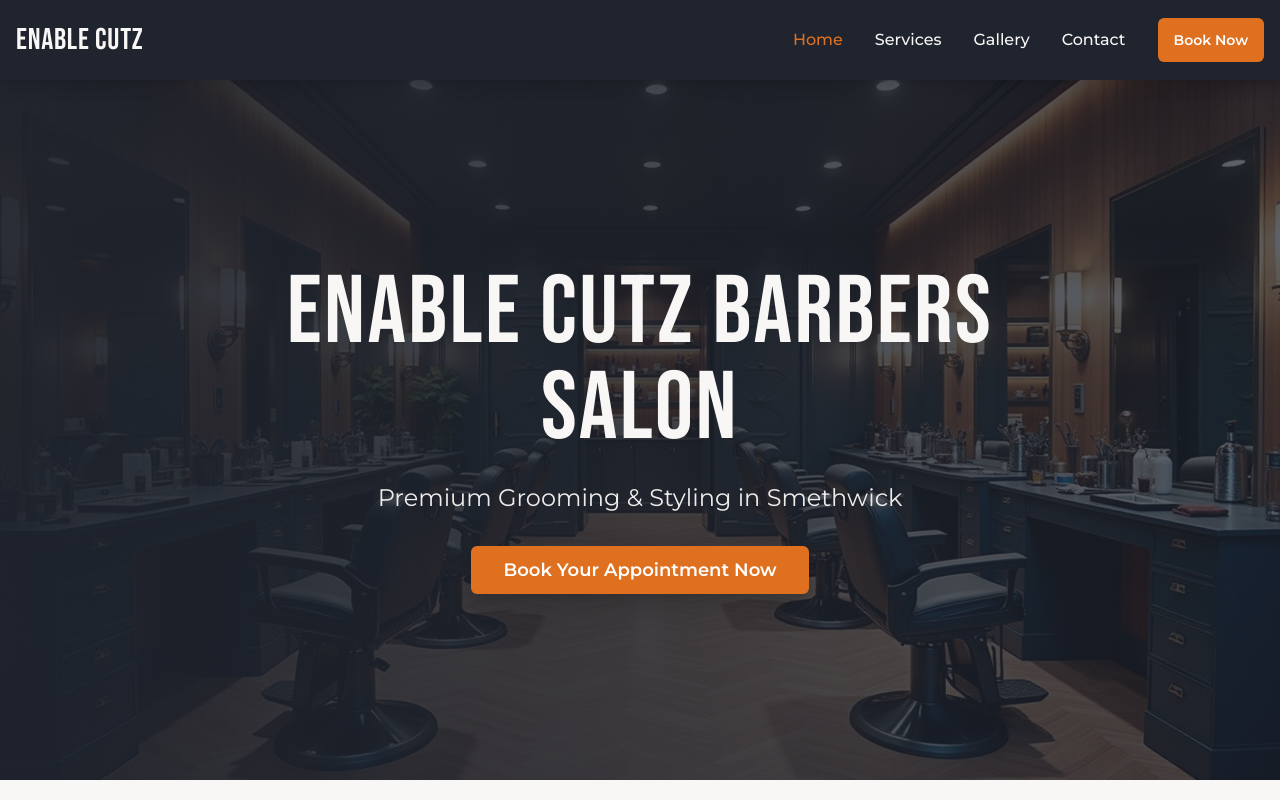
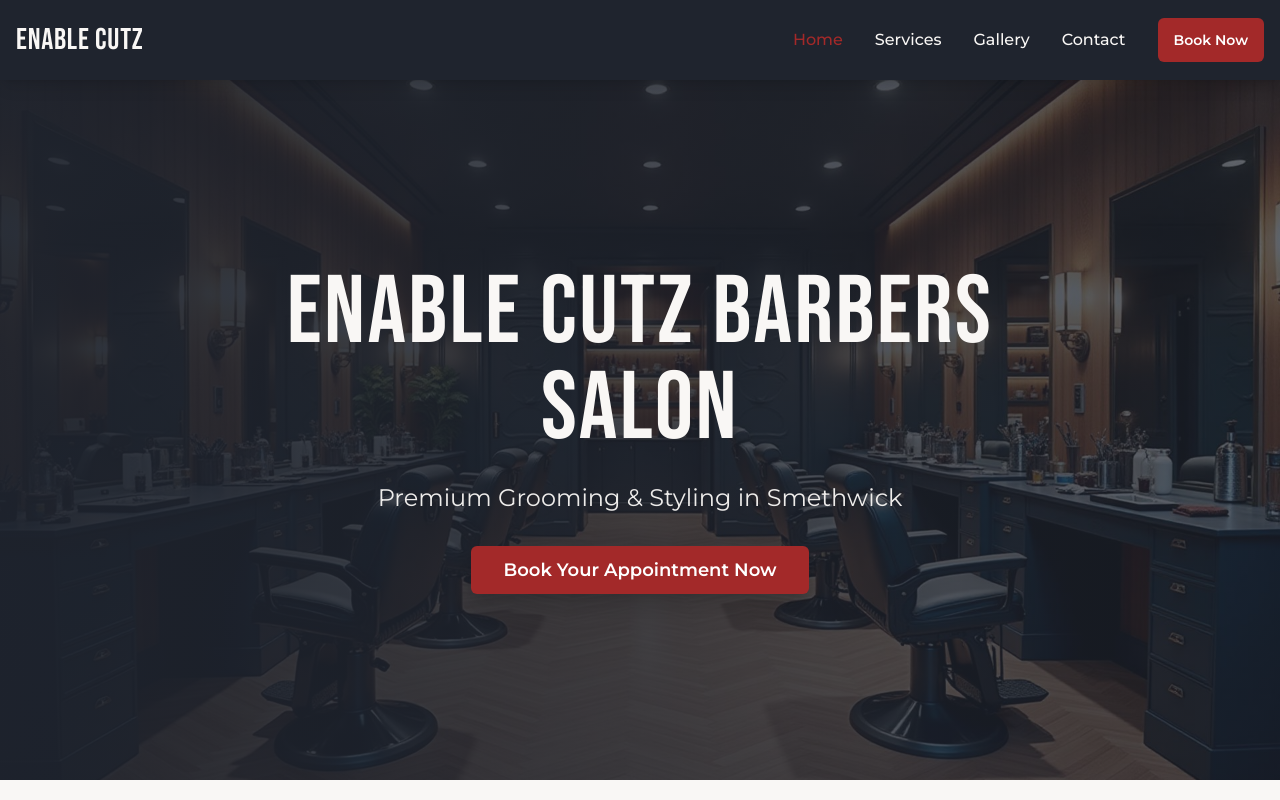
Before and after one commit to calvinisbuilding/enable-cutz-booking-hub, a React (Vite) app: page / in a window 1280 px wide. Shown: the top 800 px of the page. Built offline with nearby package versions, Linux system fonts and the light colour scheme; the HTML template or start-up script is replaced by a standard one.

Commit message:
Update primary color

```diff
--- a/src/index.css
+++ b/src/index.css
@@ -26,7 +26,7 @@ All colors MUST be HSL.
     --muted: 220 10% 90%;
     --muted-foreground: 220 10% 50%;
 
-    --accent: 25 75% 50%;
+    --accent: 0 60% 40%;
     --accent-foreground: 0 0% 100%;
 
     --destructive: 0 84.2% 60.2%;
@@ -34,13 +34,13 @@ All colors MUST be HSL.
 
     --border: 220 10% 85%;
     --input: 220 10% 85%;
-    --ring: 25 75% 50%;
+    --ring: 0 60% 40%;
 
     --radius: 0.5rem;
 
     /* Custom design tokens */
     --hero-gradient: linear-gradient(135deg, hsl(220 20% 15% / 0.95), hsl(220 20% 10% / 0.85));
-    --accent-glow: 0 0 30px hsl(25 75% 50% / 0.3);
+    --accent-glow: 0 0 30px hsl(0 60% 40% / 0.3);
     --transition-smooth: all 0.3s cubic-bezier(0.4, 0, 0.2, 1);
   }
 
@@ -63,7 +63,7 @@ All colors MUST be HSL.
     --muted: 220 15% 20%;
     --muted-foreground: 220 10% 60%;
 
-    --accent: 25 75% 50%;
+    --accent: 0 60% 40%;
     --accent-foreground: 0 0% 100%;
 
     --destructive: 0 62.8% 30.6%;
@@ -71,7 +71,7 @@ All colors MUST be HSL.
 
     --border: 220 15% 25%;
     --input: 220 15% 25%;
-    --ring: 25 75% 50%;
+    --ring: 0 60% 40%;
   }
 }
 
```
